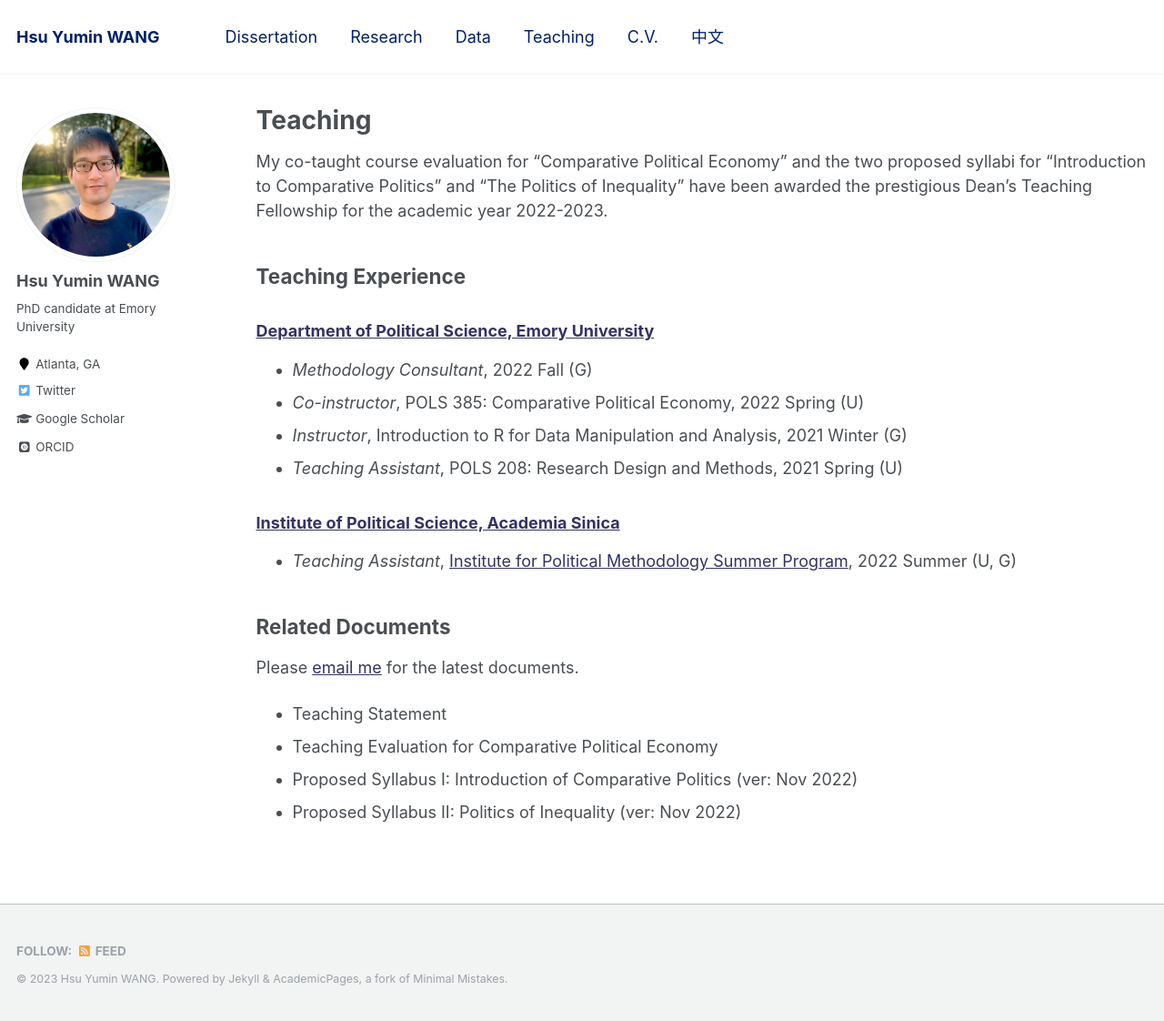
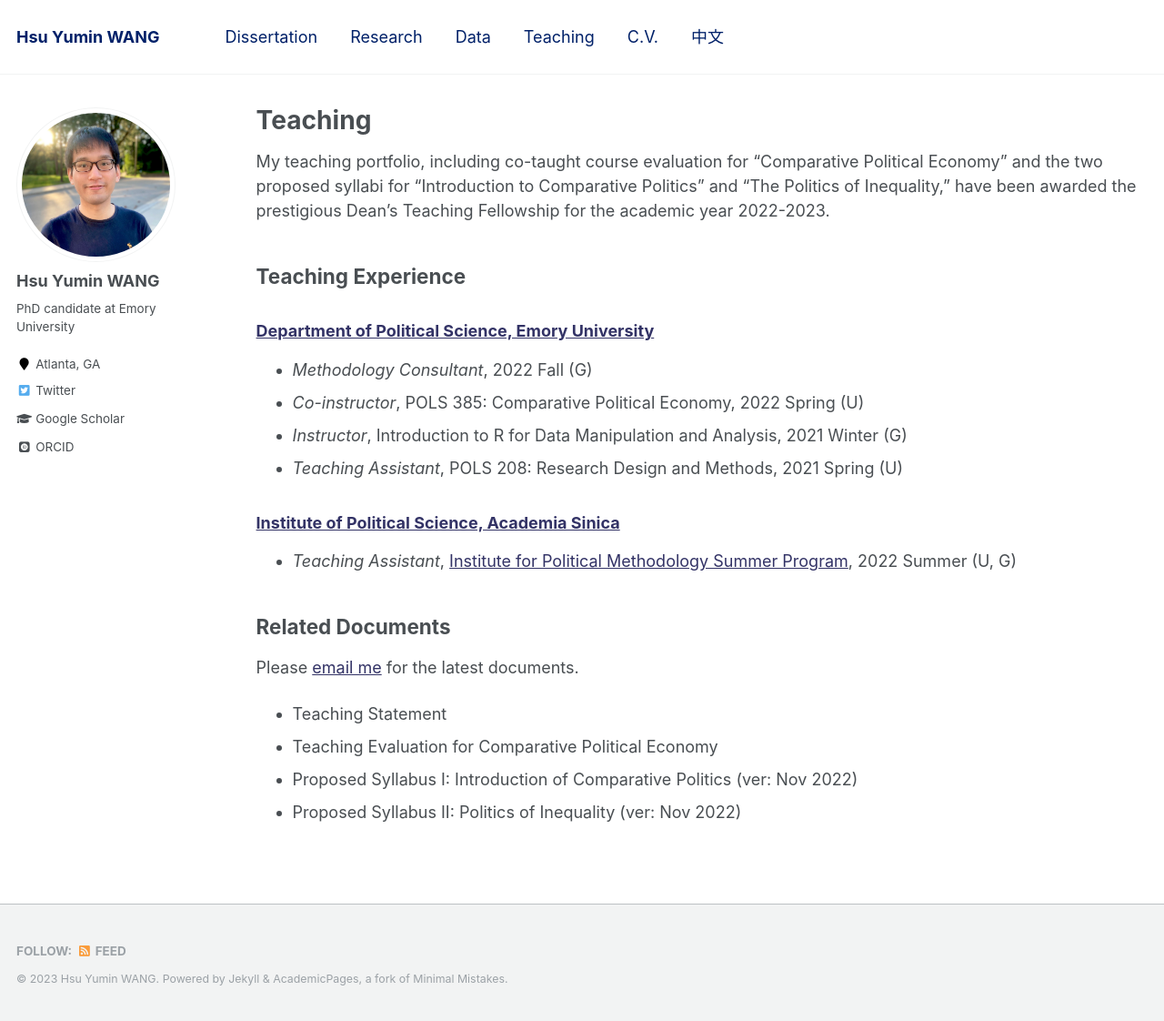
Before and after one commit to hsuyumin/hsuyumin.github.io, a Jekyll site: the page built from _pages/teaching.md, in a window 1280 px wide and 1122 px high. Shown: the whole window at 91% size. Built offline with Jekyll 4.4.1, drawn with Linux system fonts in a browser that asks for light colours; some web fonts are replaced.

Commit message:
Update teaching.md

```diff
--- a/_pages/teaching.md
+++ b/_pages/teaching.md
@@ -5,7 +5,7 @@ permalink: /teaching/
 author_profile: true
 ---
 
-My co-taught course evaluation for "Comparative Political Economy" and the two proposed syllabi for "Introduction to Comparative Politics" and "The Politics of Inequality" have been awarded the prestigious Dean's Teaching Fellowship for the academic year 2022-2023.
+My teaching portfolio, including co-taught course evaluation for "Comparative Political Economy" and the two proposed syllabi for "Introduction to Comparative Politics" and "The Politics of Inequality," have been awarded the prestigious Dean's Teaching Fellowship for the academic year 2022-2023.
 
 ## Teaching Experience
 
```
